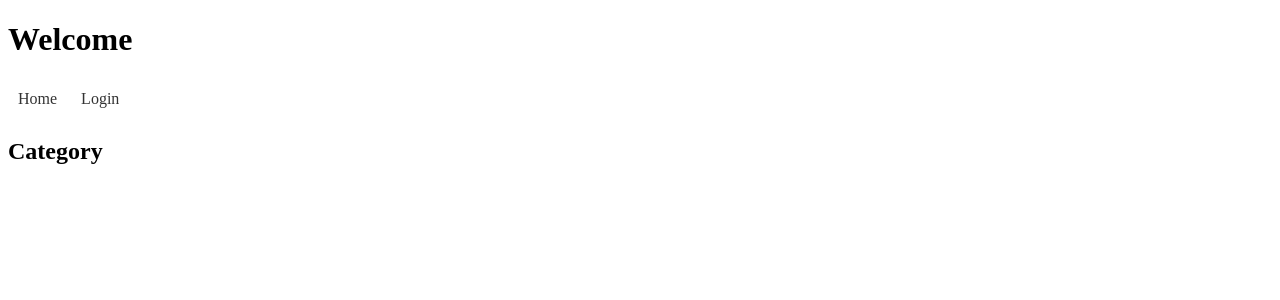
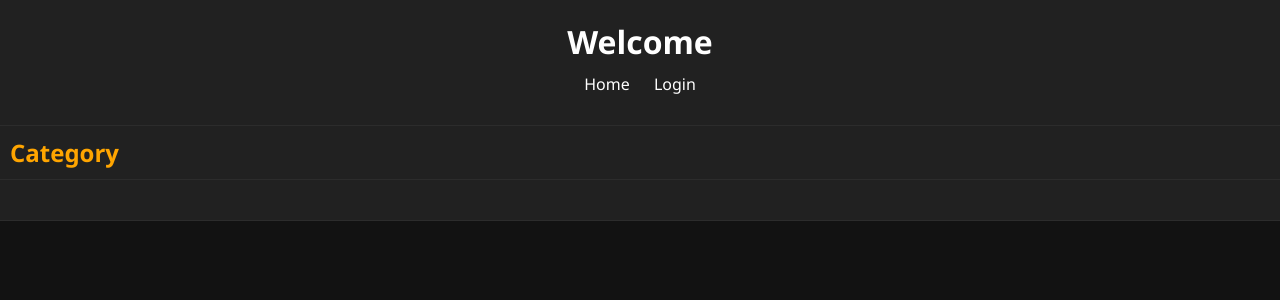
Before and after one commit to AyushTmg/2nd_Hand_Marketplace, a Django app: page / in a window 1280 px wide. Shown: the top 300 px of the page. Run offline with Django 5.2, Linux system fonts and the light colour scheme; data that the repository does not hold is empty.

Commit message:
Some css added

```diff
--- a/marketplace/static/css/home.css
+++ b/marketplace/static/css/home.css
@@ -21,6 +21,88 @@
   header a {
     display: inline-block;
     padding: 10px;
-    color: #333;
+    color: white;
     text-decoration: none;
+    border-radius: 15px;
   }
+
+body {
+  background-color: #121212;
+  color: #ffffff;
+  font-family: 'Segoe UI', Tahoma, Geneva, Verdana, sans-serif;
+  margin: 0;
+}
+
+header, nav, .content {
+  background-color: #212121;
+  border-bottom: 1px solid #2c2c2c;
+}
+
+header {
+  padding: 20px;
+  text-align: center;
+}
+
+header h1 {
+  margin: 0;
+}
+
+nav {
+  padding: 10px;
+}
+
+nav h2 {
+  margin: 0;
+  color: #ffa500;
+}
+
+nav a {
+  display: block;
+  padding: 8px 16px;
+  color: white;
+  text-decoration: none;
+  transition: background-color 0.3s;
+}
+
+nav a:hover ,header a:hover{
+  background-color: #2c2c2c;
+}
+
+.content {
+  padding: 20px;
+}
+
+.item-container {
+  background-color: #2c2c2c;
+  border: 1px solid #444444;
+  padding: 15px;
+  margin-bottom: 20px;
+  border-radius: 8px;
+  transition: transform 0.2s;
+}
+
+.item-container:hover {
+  transform: scale(1.02);
+}
+
+.item-container h2 {
+  margin: 0 0 10px;
+}
+
+.item-container p {
+  margin: 0;
+  color: #cccccc;
+}
+
+.images img {
+  max-width: 100%;
+  height: auto;
+  border-radius: 8px;
+  margin-top: 10px;
+}
+
+
+.item-separator {
+  border-color: #444444;
+  margin: 20px 0;
+}
```
Also changed, not shown: marketplace/static/default/default.webp (added).
